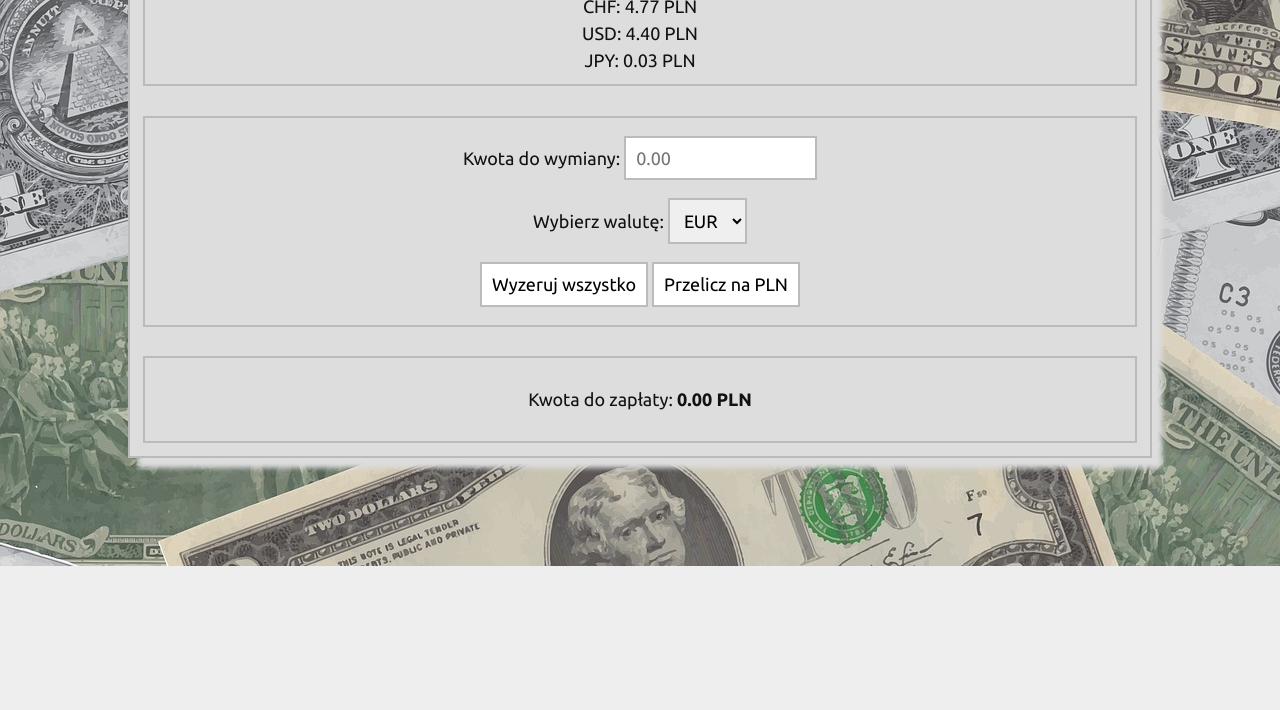
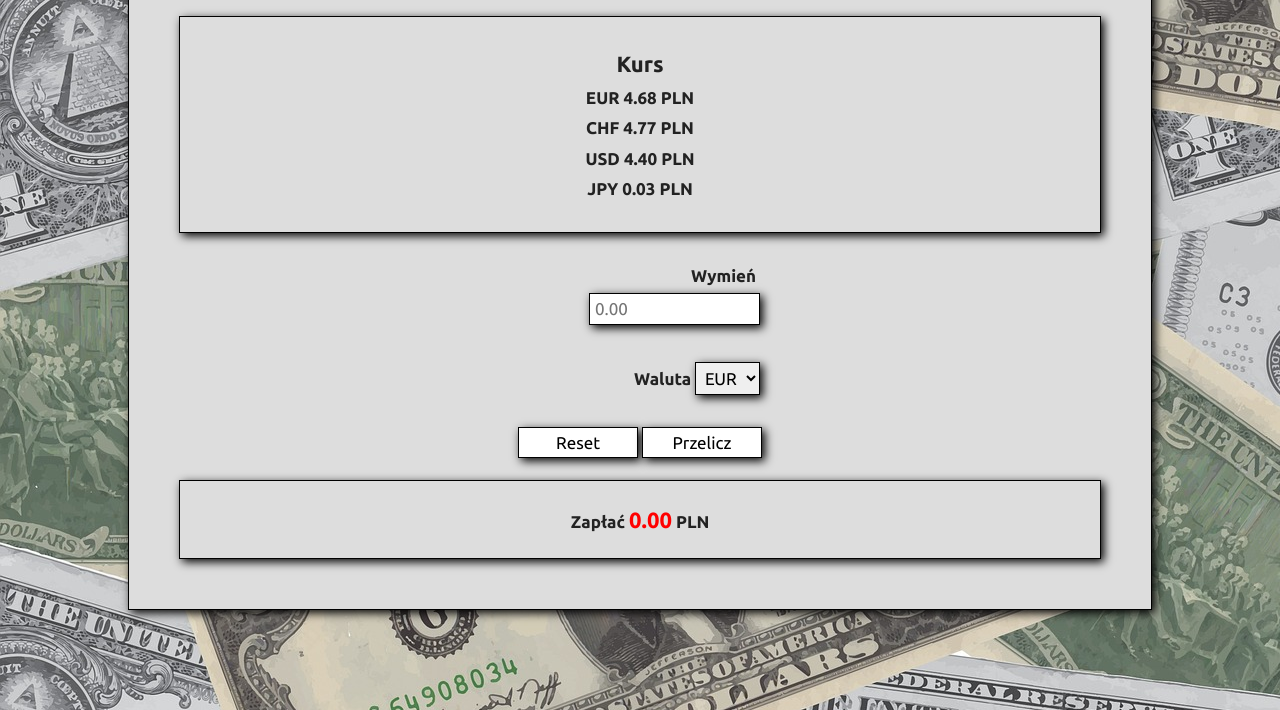
Before and after one commit to piotr-rulewicz/currency-converter, a plain HTML site: page index.html in a window 1280 px wide. Shown: the part 234-944 px from the top of the page. Before the commit the page ends 800 px from the top, so only its background shows below. Drawn offline with nearby package versions, Linux system fonts and the light colour scheme.

Commit message:
Code refactoring, application layout changes

```diff
--- a/css/body.css
+++ b/css/body.css
@@ -1,8 +1,8 @@
 .body {
   background-color: #eee;
   background-image: url("../img/currency_converter_background-2151438_1920.jpg");
-  color: #111;
+  color: #222;
   font-family: "Ubuntu", "Arial", "Helvetica", sans-serif;
-  font-size: 18px;
+  font-size: 17px;
   line-height: 1.5;
 }
--- a/css/footer.css
+++ b/css/footer.css
@@ -1,6 +1,12 @@
 .footer {
   list-style: none;
-  margin-top: 3%;
-  padding: 1%;
-  border: 2px solid #bbb;
+  margin-top: 5px auto;
+  padding: 5px;
+  border: 1px solid #000;
+  box-shadow: 3px 3px 9px #000;
 }
+
+.currencyConverter__footer--fontColor {
+  font-size: 22px;
+  color: #f00;
+}
--- a/css/form.css
+++ b/css/form.css
@@ -1,24 +1,32 @@
-.form {
-  margin-top: 3%;
-  border: 2px solid #bbb;
+.form__input,
+.form__option {
+  margin: 5px auto;
+  padding: 5px;
+  border: 1px solid #000;
+  box-shadow: 3px 3px 9px #000;
 }
 
-.form__input,
-.form__option {
-  border: 2px solid #bbb;
-  padding: 1%;
+.form__label {
+  display: block;
+  text-align: right;
+  width: 250px;
+  margin: 5px auto;
+  padding: 5px;
 }
 
 .form__submitButton,
 .form__resetButton {
+  width: 120px;
+  margin: 5px auto;
+  padding: 5px;
   background-color: #fff;
-  border: 2px solid #bbb;
-  padding: 1%;
+  border: 1px solid #000;
+  box-shadow: 3px 3px 9px #000;
 }
 
 .form__submitButton:hover,
 .form__resetButton:hover {
-  background-color: #bbb;
-  border: 2px solid #fff;
   cursor: pointer;
+  border: 1px solid #fff;
+  box-shadow: 3px 3px 9px #000;
 }
--- a/css/section.css
+++ b/css/section.css
@@ -1,16 +1,31 @@
 .currencyConverter {
   max-width: 1024px;
-  margin: 3% auto;
-  padding: 1%;
+  min-width: 400px;
+  margin: 100px auto;
+  padding: 50px;
   background-color: #ddd;
-  border: 2px solid #bbb;
-  box-shadow: 10px 10px 5px #ddd;
+  border: 1px solid #000;
+  box-shadow: 3px 3px 9px #000;
   text-align: center;
+}
+
+.currencyConverter__header {
+  text-shadow: 1px 1px 3px #000;
 }
 
 .currencyConverter__list {
   list-style: none;
-  margin-top: 3%;
-  padding: 1%;
-  border: 2px solid #bbb;
+  margin: 25px auto;
+  padding: 25px;
+  border: 1px solid #000;
+  box-shadow: 3px 3px 9px #000;
 }
+
+.currencyConverter__list--item {
+  font-weight: 900;
+  margin: 5px auto;
+}
+
+.currencyConverter__list--biggerSizeFont {
+  font-size: 22px;
+}
--- a/index.html
+++ b/index.html
@@ -28,21 +28,21 @@
       Kalkulator walut
     </h1>
     <ul class="currencyConverter__list">
-      <li><b>W dniu dzisiejszym sprzedaż walut wg poniższych kursów:</b></li>
-      <li>EUR: 4.68 PLN</li>
-      <li>CHF: 4.77 PLN</li>
-      <li>USD: 4.40 PLN</li>
-      <li>JPY: 0.03 PLN</li>
+      <li class="currencyConverter__list--item"><span class="currencyConverter__list--biggerSizeFont">Kurs</span></li>
+      <li class="currencyConverter__list--item">EUR 4.68 PLN</li>
+      <li class="currencyConverter__list--item">CHF 4.77 PLN</li>
+      <li class="currencyConverter__list--item">USD 4.40 PLN</li>
+      <li class="currencyConverter__list--item">JPY 0.03 PLN</li>
     </ul>
     <form class="form">
       <p>
         <label class="form__label">
-          Kwota do wymiany: <input class="form__input js-enteredValue" name="enteredValue" required type="number"
-            min="0.00" max="999999.99" step="0.01" placeholder="0.00">
+          <strong>Wymień</strong>&nbsp;<input class="form__input js-enteredValue" name="enteredValue" required
+            type="number" min="0.00" max="999999.99" step="0.01" placeholder="0.00">
         </label>
       </p>
       <label class="form__label">
-        Wybierz walutę:
+        <strong>Waluta</strong>
         <select class="form__option js-selectedCurrency" name="selectedCurrency">
           <option value="4.68" selected>EUR</option>
           <option value="4.77">CHF</option>
@@ -51,14 +51,15 @@
         </select>
       </label>
       <p>
-        <button class="form__resetButton js-resetButton" type="reset">Wyzeruj wszystko</button>
-        <button class="form__submitButton">Przelicz na PLN</button>
+        <button class="form__resetButton js-resetButton" type="reset">Reset</button>
+        <button class="form__submitButton">Przelicz</button>
       </p>
     </form>
 
     <footer class="footer">
       <p>
-        Kwota do zapłaty: <strong class="js-currencyConverter__value">0.00</strong><b> PLN</b>
+        <strong>Zapłać&nbsp;</strong><strong
+          class="js-currencyConverter__value currencyConverter__footer--fontColor">0.00</strong>&nbsp;<b>PLN</b>
       </p>
     </footer>
   </section>
```
Also changed, not shown: 1 other file.
